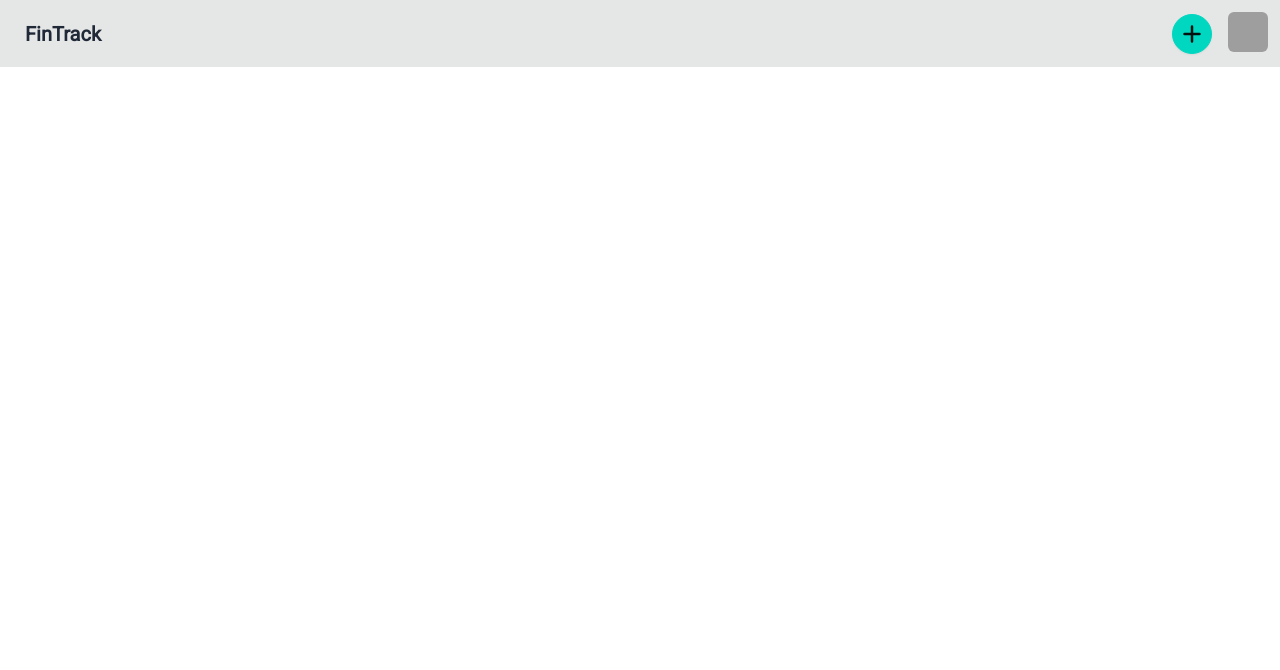
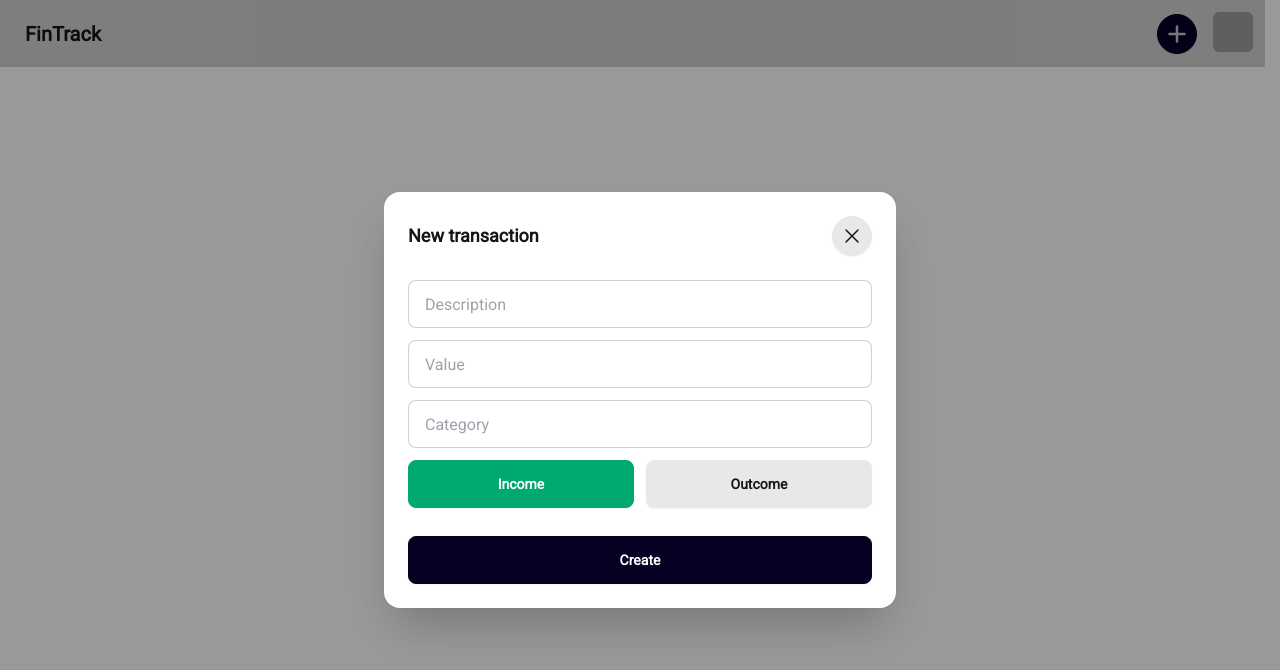
Before and after one commit to gustavopolonio/FinTrack, a Next.js app in the folder fintrack-frontend/: page / in a window 1280 px wide. Both pictures are taken after a click on the button 1192 px from the left and 33 px from the top of the page. Shown: the top 670 px of the page. Built offline with nearby package versions, Linux system fonts and the light colour scheme; grey boxes are pictures that could not be loaded.

Commit message:
feat: create transaction modal component

```diff
--- a/fintrack-frontend/src/app/layout.tsx
+++ b/fintrack-frontend/src/app/layout.tsx
@@ -19,7 +19,7 @@ export default function RootLayout({
   children: React.ReactNode
 }>) {
   return (
-    <html lang="en" data-theme="light">
+    <html lang="en" data-theme="bumblebee">
       <body className={`${roboto.className} antialiased`}>{children}</body>
     </html>
   )
--- /dev/null
+++ b/fintrack-frontend/src/components/CreateTransactionModal.tsx
@@ -0,0 +1,169 @@
+'use client'
+
+import { FormEvent, useRef, useState } from 'react'
+
+export function CreateTransactionModal() {
+  const createTransactionModalRef = useRef<HTMLDialogElement>(null)
+  const [description, setDescription] = useState('')
+  const [category, setCategory] = useState('')
+  const [value, setValue] = useState(0)
+  const [transactionType, setTransactionType] = useState('income')
+  const [isCreatingTransaction, setIsCreatingTransaction] = useState(false)
+
+  function resetCreateTransactionForm() {
+    setDescription('')
+    setCategory('')
+    setValue(0)
+    setTransactionType('income')
+  }
+
+  async function handleCreateTransaction(e: FormEvent<HTMLFormElement>) {
+    e.preventDefault()
+    setIsCreatingTransaction(true)
+
+    const transactionData = {
+      userId: process.env.NEXT_PUBLIC_USER_ID,
+      description,
+      type: transactionType,
+      category,
+      value,
+    }
+
+    try {
+      await fetch(`${process.env.NEXT_PUBLIC_API_BASE_URL}/transactions`, {
+        method: 'POST',
+        body: JSON.stringify(transactionData),
+        headers: {
+          'content-type': 'application/json',
+        },
+      })
+    } catch (err) {
+      console.log(err)
+    } finally {
+      resetCreateTransactionForm()
+      createTransactionModalRef.current?.close()
+      setIsCreatingTransaction(false)
+    }
+  }
+
+  return (
+    <>
+      <button
+        className="btn btn-neutral btn-circle btn-sm w-10 h-10"
+        onClick={() => createTransactionModalRef.current?.showModal()}
+      >
+        <div className="indicator">
+          <svg
+            xmlns="http://www.w3.org/2000/svg"
+            fill="none"
+            viewBox="0 0 24 24"
+            stroke-width="2.5"
+            stroke="currentColor"
+            className="size-6"
+          >
+            <path
+              stroke-linecap="round"
+              stroke-linejoin="round"
+              d="M12 4.5v15m7.5-7.5h-15"
+            />
+          </svg>
+        </div>
+      </button>
+
+      <dialog
+        ref={createTransactionModalRef}
+        className="modal modal-bottom sm:modal-middle"
+      >
+        <div className="modal-box space-y-6">
+          <div className="flex items-center justify-between">
+            <h3 className="font-bold text-lg">New transaction</h3>
+            <form method="dialog" onSubmit={() => resetCreateTransactionForm()}>
+              <button className="btn btn-circle btn-sm w-10 h-10">
+                <svg
+                  xmlns="http://www.w3.org/2000/svg"
+                  viewBox="0 0 24 24"
+                  fill="currentColor"
+                  className="size-6"
+                >
+                  <path
+                    fill-rule="evenodd"
+                    d="M5.47 5.47a.75.75 0 0 1 1.06 0L12 10.94l5.47-5.47a.75.75 0 1 1 1.06 1.06L13.06 12l5.47 5.47a.75.75 0 1 1-1.06 1.06L12 13.06l-5.47 5.47a.75.75 0 0 1-1.06-1.06L10.94 12 5.47 6.53a.75.75 0 0 1 0-1.06Z"
+                    clip-rule="evenodd"
+                  />
+                </svg>
+              </button>
+            </form>
+          </div>
+
+          <form className="space-y-3" onSubmit={handleCreateTransaction}>
+            <input
+              type="text"
+              name="description"
+              placeholder="Description"
+              className="input input-bordered w-full"
+              value={description}
+              onChange={(e) => setDescription(e.target.value)}
+              minLength={3}
+              required
+            />
+
+            <input
+              type="number"
+              placeholder="Value"
+              className="input input-bordered w-full"
+              value={value === 0 ? '' : value}
+              onChange={(e) => setValue(parseFloat(e.target.value))}
+              min={0}
+              step={0.01}
+              required
+            />
+
+            <input
+              type="text"
+              placeholder="Category"
+              className="input input-bordered w-full"
+              value={category}
+              onChange={(e) => setCategory(e.target.value)}
+              required
+            />
+
+            <div className="flex gap-3">
+              <button
+                type="button"
+                className={`btn flex-1 ${transactionType === 'income' ? ' btn-success text-white' : ''}`}
+                onClick={() => setTransactionType('income')}
+              >
+                Income
+              </button>
+              <button
+                type="button"
+                className={`btn flex-1 ${transactionType === 'outcome' ? ' btn-error text-white' : ''}`}
+                onClick={() => setTransactionType('outcome')}
+              >
+                Outcome
+              </button>
+            </div>
+
+            <button
+              type="submit"
+              className={`btn w-full btn-neutral text-white !mt-7 ${isCreatingTransaction ? 'btn-disabled' : ''}`}
+            >
+              {isCreatingTransaction ? (
+                <span className="loading loading-spinner"></span>
+              ) : (
+                'Create'
+              )}
+            </button>
+          </form>
+        </div>
+        <form
+          method="dialog"
+          className="modal-backdrop"
+          onSubmit={() => resetCreateTransactionForm()}
+        >
+          <button>close</button>
+        </form>
+      </dialog>
+    </>
+  )
+}
--- a/fintrack-frontend/src/components/Header.tsx
+++ b/fintrack-frontend/src/components/Header.tsx
@@ -1,4 +1,6 @@
 import Image from 'next/image'
+
+import { CreateTransactionModal } from './CreateTransactionModal'
 
 export function Header() {
   return (
@@ -6,25 +8,9 @@ export function Header() {
       <div className="flex-1">
         <a className="btn btn-ghost text-xl">FinTrack</a>
       </div>
+
       <div className="flex gap-3">
-        <button className="btn btn-accent btn-circle btn-sm w-10 h-10">
-          <div className="indicator">
-            <svg
-              xmlns="http://www.w3.org/2000/svg"
-              fill="none"
-              viewBox="0 0 24 24"
-              stroke-width="2.5"
-              stroke="currentColor"
-              className="size-6"
-            >
-              <path
-                stroke-linecap="round"
-                stroke-linejoin="round"
-                d="M12 4.5v15m7.5-7.5h-15"
-              />
-            </svg>
-          </div>
-        </button>
+        <CreateTransactionModal />
 
         <div className="dropdown dropdown-end">
           <div
--- a/fintrack-frontend/tailwind.config.ts
+++ b/fintrack-frontend/tailwind.config.ts
@@ -15,5 +15,8 @@ const config: Config = {
     },
   },
   plugins: [daisyui],
+  daisyui: {
+    themes: ['bumblebee'],
+  },
 }
 export default config
```
Also changed, not shown: 1 other file (tests, documents, lock files or other folders).
